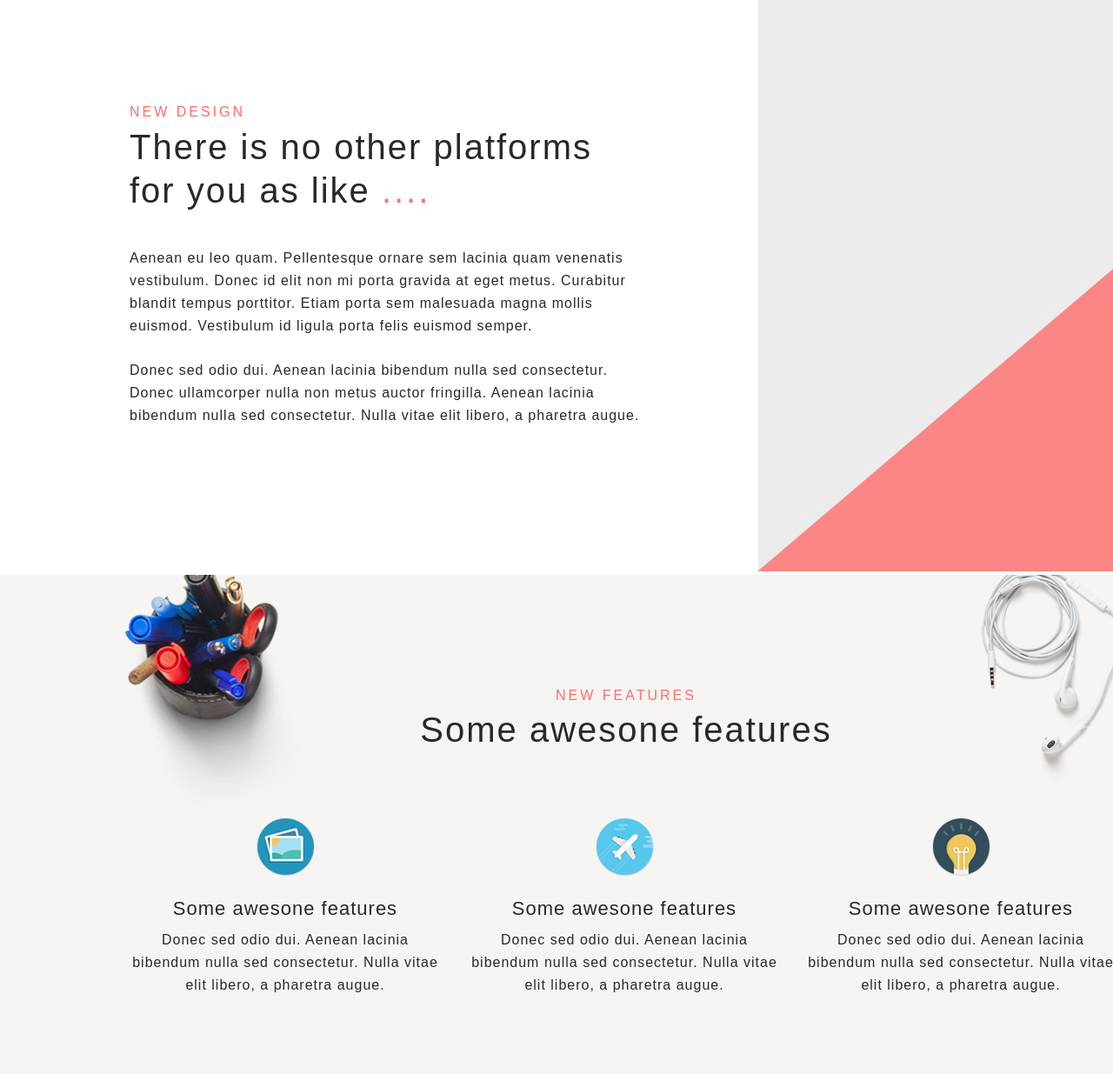
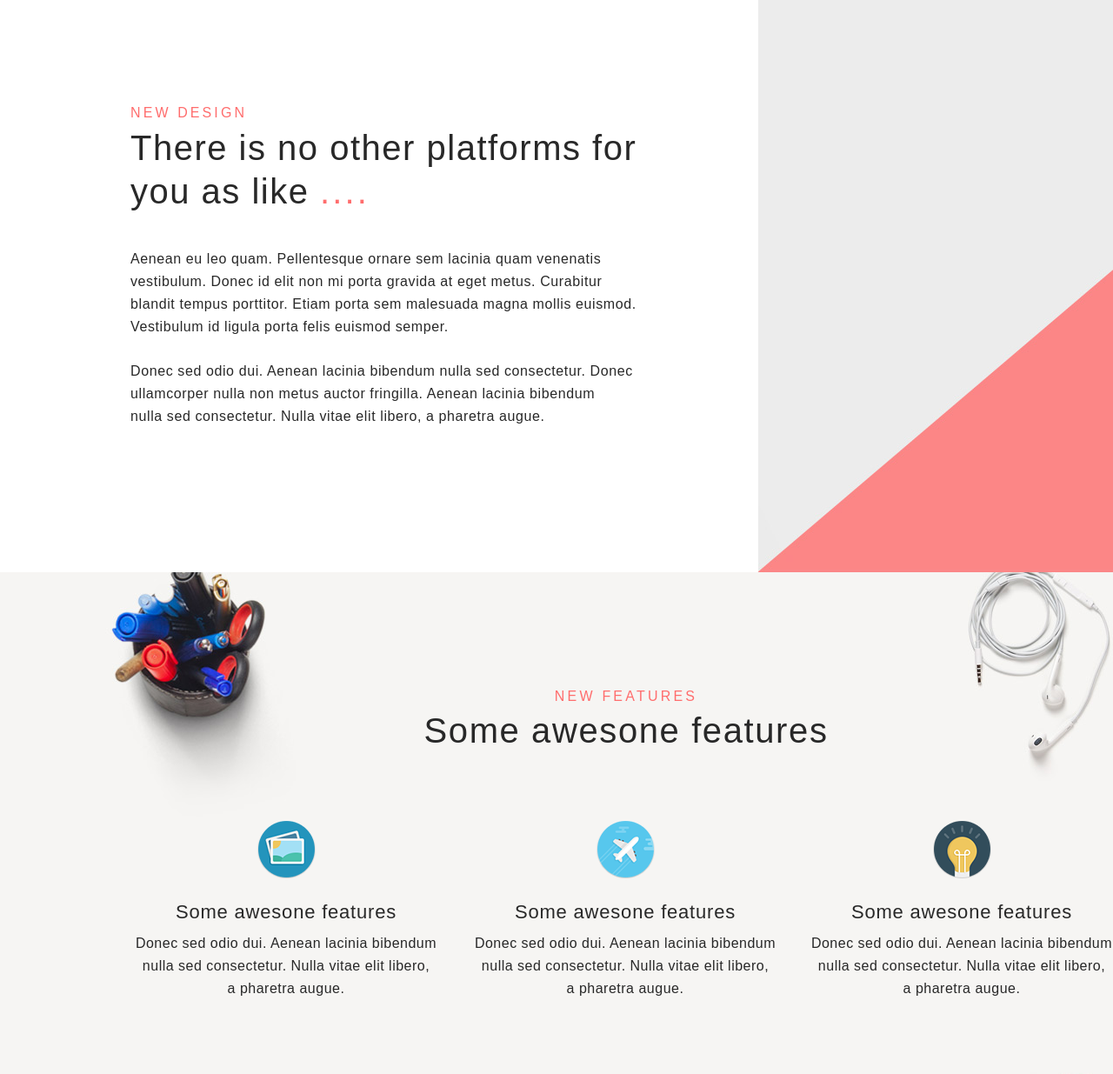
Before and after one commit to karachev/Platform_website, a plain HTML site: page index.html in a window 1280 px wide. Shown: the part 880-2115 px from the top of the page at 87% size. Drawn offline with Linux system fonts and the light colour scheme.

Commit message:
0.4.1
Add some beaty.

```diff
--- a/css/style.less
+++ b/css/style.less
@@ -1,16 +1,17 @@
 body {
 	width: 1440px;
 	margin-left: 0px;
+	margin-top: 0;
 }
 
 header {
-	background: url(../img/header-bg.jpg);
+	background: url(../img/header-bg.jpg) 0 3px no-repeat;
 
 	.header-description {
 		width: 750px;
 		text-align: center;
-		padding-top: 167px;
-		padding-bottom: 205px;
+		padding-top: 177px;
+		padding-bottom: 207px;
 		margin-left: auto;
 		margin-right: auto;
 		display: block;
@@ -22,7 +23,7 @@ header {
 			line-height: 75px;
 			font-weight: lighter;
 			color: #282828;
-			letter-spacing: 2px;
+			letter-spacing: 2.4px;
 		}
 
 		.btn-play {
@@ -47,7 +48,7 @@ header {
 			background: #ff6d6d;
 			border: none;
 			text-transform: uppercase;
-			letter-spacing: 3px;
+			letter-spacing: 3.1px;
 			border-radius: 5px;
 
 		}
@@ -56,10 +57,10 @@ header {
 			display: block;
 			font-family: 'Exo', sans-serif;
 			font-size: 14px;
-			line-height: 54px;
+			line-height: 51px;
 			font-weight: normal;
 			color: #282828;
-			letter-spacing: 1px;
+			letter-spacing: 0.5px;
 		}
 	}
 }
@@ -70,14 +71,14 @@ main {
 			float: left;
 			width: 590px;
 			margin-top: 187px;
-			margin-left: 149px;
+			margin-left: 150px;
 
 			span {
 				font-family: 'Exo', sans-serif;
 				font-size: 16px;
 				font-weight: 500;
 				color: #ff6d6d;
-				letter-spacing: 3px;
+				letter-spacing: 3.1px;
 			}
 
 			h2 {
@@ -89,7 +90,7 @@ main {
 				font-weight: 500;
 				color: #282828;
 				margin-top: 6px;
-				letter-spacing: 2px;
+				letter-spacing: 1.5px;
 
 				span {
 					font-family: 'Exo', sans-serif;
@@ -106,13 +107,13 @@ main {
 				line-height: 26px;
 				font-weight: 500;
 				color: #282828;
-				letter-spacing: 1px;
+				letter-spacing: 0.6px;
 			}
 		}
 
 		.img-macbook {
 			float: left;
-			margin-bottom: -20px;
+			margin-bottom: -15px;
 		}
 
 		.design-description-middle {
@@ -127,7 +128,7 @@ main {
 				font-size: 16px;
 				font-weight: 500;
 				color: #ff6d6d;
-				letter-spacing: 3px;
+				letter-spacing: 3.2px;
 			}
 
 			h2 {
@@ -138,7 +139,7 @@ main {
 				font-weight: 500;
 				color: #282828;
 				margin-top: 12px;
-				letter-spacing: 2px;
+				letter-spacing: 1.8px;
 
 				span {
 					font-family: 'Exo', sans-serif;
@@ -155,17 +156,18 @@ main {
 				line-height: 26px;
 				font-weight: 500;
 				color: #282828;
-				letter-spacing: 1px;
+				letter-spacing: 0.7px;
 			}
 		}
 
 		.decorate-block {
 			float: right;
+			margin-bottom: -4px;
 		}
 	}
 
 	.features-bg {
-		background: url(../img/features.jpg) no-repeat;
+		background: url(../img/features.jpg) no-repeat -15px 0px;
 	}
 
 	.about-features {
@@ -174,12 +176,12 @@ main {
 		span {
 			display: block;
 			text-align: center;
-			padding-top: 130px;
+			padding-top: 134px;
 			font-family: 'Exo', sans-serif;
 			font-size: 16px;
 			font-weight: 500;
 			color: #ff6d6d;
-			letter-spacing: 3px;
+			letter-spacing: 3.2px;
 		}
 
 		h2 {
@@ -190,13 +192,13 @@ main {
 			font-weight: 500;
 			color: #282828;
 			margin-top: 6px;
-			letter-spacing: 2px;
+			letter-spacing: 1.6px;
 		}
 
 		.features-item {
 			float: left;
 			width: 360px;
-			margin-top: 44px;
+			margin-top: 46px;
 			margin-left: 27px;
 
 			img {
@@ -212,8 +214,8 @@ main {
 				font-weight: 500;
 				color: #282828;
 				text-align: center;
-				margin-top: 15px;
-				letter-spacing: 1px;
+				margin-top: 16px;
+				letter-spacing: 0.8px;
 			}
 
 			p {
@@ -223,13 +225,13 @@ main {
 				line-height: 26px;
 				font-weight: 500;
 				color: #282828;
-				letter-spacing: 1px;
+				letter-spacing: 0.5px;
 				text-align: center;
 			}
 		}
 
 		.item-1 {
-			margin-left: 148px;
+			margin-left: 149px;
 			margin-right: 3px;
 		}
 	}
--- a/index.html
+++ b/index.html
@@ -20,7 +20,7 @@
   				<span>NEW DESIGN</span>
   				<h2>There is no other platforms for you as like <span>....</span></h2>
   				<p>Aenean eu leo quam. Pellentesque ornare sem lacinia quam venenatis vestibulum. Donec id elit non mi porta gravida at eget metus. Curabitur blandit tempus porttitor. Etiam porta sem malesuada magna mollis euismod. Vestibulum id ligula porta felis euismod semper.</p>
-  				<p>Donec sed odio dui. Aenean lacinia bibendum nulla sed consectetur. Donec ullamcorper nulla non metus auctor fringilla. Aenean lacinia bibendum nulla sed consectetur. Nulla vitae elit libero, a pharetra augue.</p>
+  				<p>Donec sed odio dui. Aenean lacinia bibendum nulla sed consectetur. Donec ullamcorper nulla non metus auctor fringilla. Aenean lacinia bibendum<br> nulla sed consectetur. Nulla vitae elit libero, a pharetra augue.</p>
   			</div>
 				<div class="decorate-block">
 					<img src="img/Rectangle-1.jpg" alt="Rectangle" width="568" height="724">
@@ -32,17 +32,17 @@
   			<div class="features-item item-1"> <!-- Херня -->
   				<img src="img/features-item-1.png" alt="Features Item" width="67" height="67">
   				<h3>Some awesone features</h3>
-  				<p>Donec sed odio dui. Aenean lacinia bibendum nulla sed consectetur. Nulla vitae elit libero, a pharetra augue.</p>
+  				<p>Donec sed odio dui. Aenean lacinia bibendum nulla sed consectetur. Nulla vitae elit libero,<br> a pharetra augue.</p>
   			</div>
   			<div class="features-item">
   				<img src="img/features-item-2.png" alt="Features Item" width="67" height="67">
   				<h3>Some awesone features</h3>
-  				<p>Donec sed odio dui. Aenean lacinia bibendum nulla sed consectetur. Nulla vitae elit libero, a pharetra augue.</p>
+  				<p>Donec sed odio dui. Aenean lacinia bibendum nulla sed consectetur. Nulla vitae elit libero,<br> a pharetra augue.</p>
   			</div>
   			<div class="features-item">
   				<img src="img/features-item-3.png" alt="Features Item" width="67" height="67">
   				<h3>Some awesone features</h3>
-  				<p>Donec sed odio dui. Aenean lacinia bibendum nulla sed consectetur. Nulla vitae elit libero, a pharetra augue.</p>
+  				<p>Donec sed odio dui. Aenean lacinia bibendum nulla sed consectetur. Nulla vitae elit libero,<br> a pharetra augue.</p>
   			</div>
   		</section>
   		<section class="about-design clearfix">
```
Also changed, not shown: css/style.css, img/header-bg.jpg.
